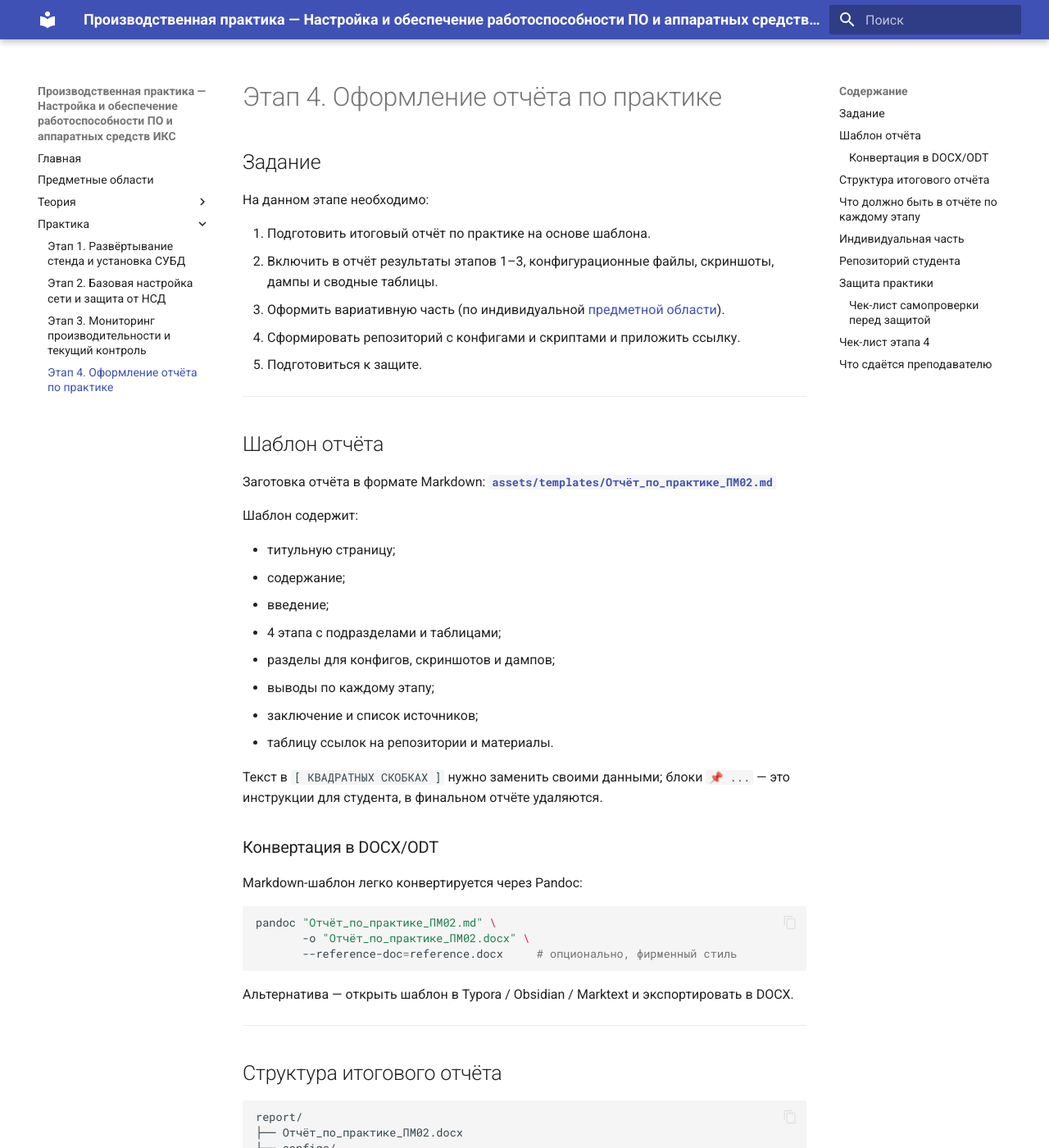
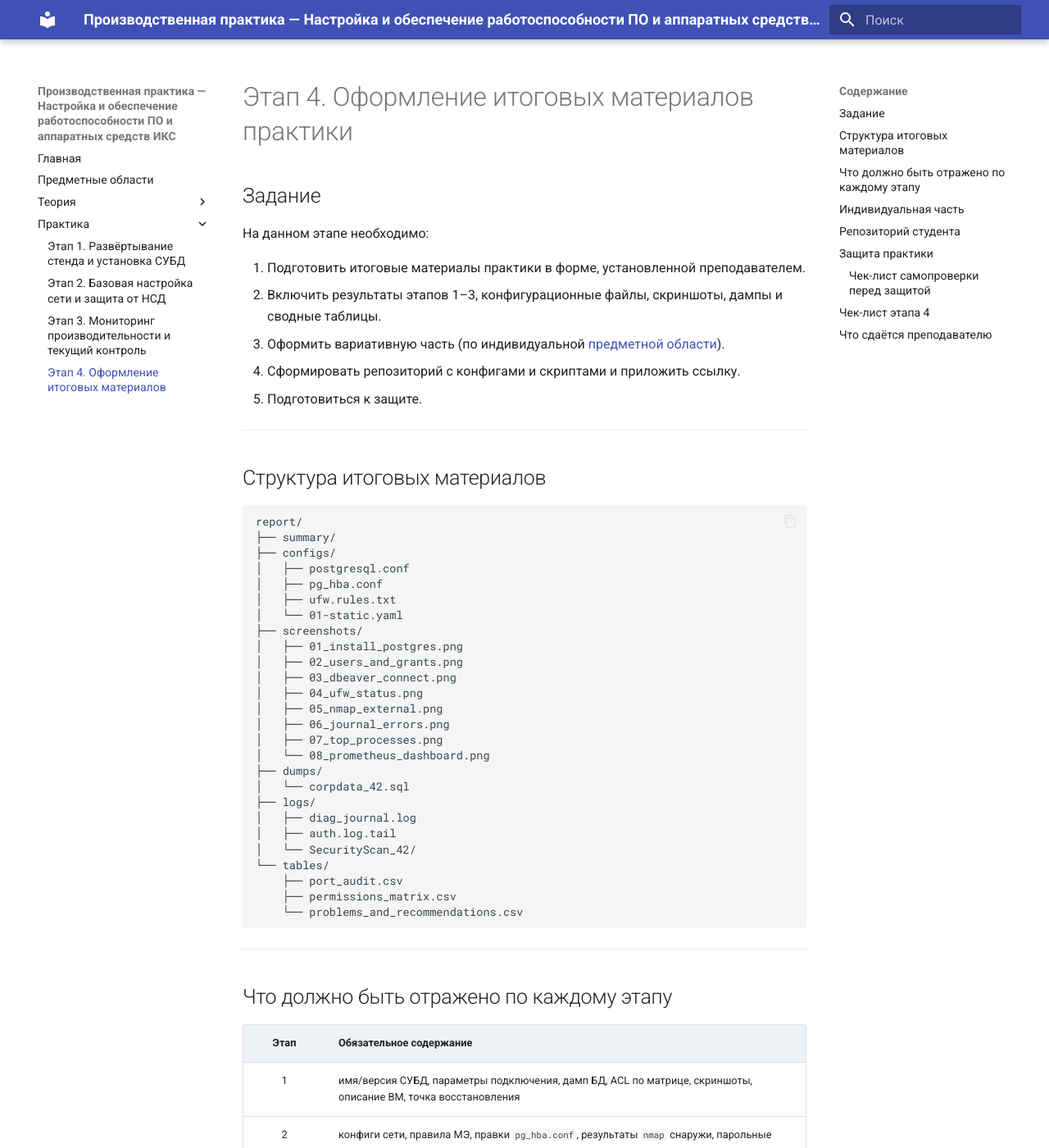
Before and after one commit to OlgaKraven/VKIP.PP.PM.02-method, an MkDocs documentation site: the page built from docs/practice/stage4.md, in a window 1280 px wide and 1400 px high. Shown: the whole window at 82% size. Built offline with MkDocs 1.6.1 and Material for MkDocs 9.7.7, drawn with Linux system fonts in a browser that asks for light colours; some of the changed text lies outside the part shown.

Commit message:
Remove report template link

````diff
--- a/docs/practice/stage4.md
+++ b/docs/practice/stage4.md
@@ -1,54 +1,22 @@
-# Этап 4. Оформление отчёта по практике
+# Этап 4. Оформление итоговых материалов практики
 
 ## Задание
 
 На данном этапе необходимо:
 
-1. Подготовить итоговый отчёт по практике на основе шаблона.
-2. Включить в отчёт результаты этапов 1–3, конфигурационные файлы, скриншоты, дампы и сводные таблицы.
+1. Подготовить итоговые материалы практики в форме, установленной преподавателем.
+2. Включить результаты этапов 1–3, конфигурационные файлы, скриншоты, дампы и сводные таблицы.
 3. Оформить вариативную часть (по индивидуальной [предметной области](../subject_areas.md)).
 4. Сформировать репозиторий с конфигами и скриптами и приложить ссылку.
 5. Подготовиться к защите.
 
 ---
 
-## Шаблон отчёта
-
-Заготовка отчёта в формате Markdown:
-**[`assets/templates/Отчёт_по_практике_ПМ02.md`](../assets/templates/%D0%9E%D1%82%D1%87%D1%91%D1%82_%D0%BF%D0%BE_%D0%BF%D1%80%D0%B0%D0%BA%D1%82%D0%B8%D0%BA%D0%B5_%D0%9F%D0%9C02.md)**
-
-Шаблон содержит:
-
-- титульную страницу;
-- содержание;
-- введение;
-- 4 этапа с подразделами и таблицами;
-- разделы для конфигов, скриншотов и дампов;
-- выводы по каждому этапу;
-- заключение и список источников;
-- таблицу ссылок на репозитории и материалы.
-
-Текст в `[ КВАДРАТНЫХ СКОБКАХ ]` нужно заменить своими данными; блоки `📌 ...` — это инструкции для студента, в финальном отчёте удаляются.
-
-### Конвертация в DOCX/ODT
-
-Markdown-шаблон легко конвертируется через Pandoc:
-
-```bash
-pandoc "Отчёт_по_практике_ПМ02.md" \
-       -o "Отчёт_по_практике_ПМ02.docx" \
-       --reference-doc=reference.docx     # опционально, фирменный стиль
-```
-
-Альтернатива — открыть шаблон в Typora / Obsidian / Marktext и экспортировать в DOCX.
-
----
-
-## Структура итогового отчёта
+## Структура итоговых материалов
 
 ```
 report/
-├── Отчёт_по_практике_ПМ02.docx
+├── summary/
 ├── configs/
 │   ├── postgresql.conf
 │   ├── pg_hba.conf
@@ -77,14 +45,14 @@ report/
 
 ---
 
-## Что должно быть в отчёте по каждому этапу
+## Что должно быть отражено по каждому этапу
 
 | Этап | Обязательное содержание |
 |:---:|--------------------------|
 | 1 | имя/версия СУБД, параметры подключения, дамп БД, ACL по матрице, скриншоты, описание ВМ, точка восстановления |
 | 2 | конфиги сети, правила МЭ, правки `pg_hba.conf`, результаты `nmap` снаружи, парольные политики, журнал входов |
 | 3 | экспорт журналов событий, анализ автозагрузки, отчёт антивируса, метрики CPU/RAM/диска/сети, скриншоты внешнего мониторинга, таблица проблем и рекомендаций |
-| 4 | оформленный документ, репозиторий, готовность к защите |
+| 4 | итоговые материалы, репозиторий, готовность к защите |
 
 ---
 
@@ -103,7 +71,7 @@ report/
     - VLAN / VPN до удалённого офиса.
 4. **Долгосрочный мониторинг и алертинг**: триггеры в Zabbix / правила Alertmanager / уведомления в почту/Telegram.
 5. **Аудит ИБ** по чек-листу варианта, сводная таблица рекомендаций.
-6. **Отчёт о выполненной работе** — отдельный раздел в общем документе.
+6. **Описание выполненной работы** — отдельный раздел в итоговых материалах.
 
 ---
 
@@ -162,18 +130,18 @@ git push -u origin main
 
 | Вопрос | ПК | Да/нет | Комментарий |
 |--------|:--:|:------:|-------------|
-| Шаблон заполнен полностью? | — |  |  |
-| Все этапы 1–3 отражены в отчёте? | 2.1–2.4 |  |  |
+| Итоговые материалы подготовлены полностью? | — |  |  |
+| Все этапы 1–3 отражены в материалах? | 2.1–2.4 |  |  |
 | Конфиги, скриншоты и дампы приложены? | 2.1, 2.2 |  |  |
 | Сформирован репозиторий студента? | — |  |  |
 | Подготовлена демонстрация стенда? | 2.2, 2.4 |  |  |
-| Документ конвертирован в `.docx`/`.odt`? | — |  |  |
+| Форма представления соответствует требованиям преподавателя? | — |  |  |
 
 ---
 
 ## Что сдаётся преподавателю
 
-1. `Отчёт_по_практике_ПМ02.docx` (или `.odt`).
+1. Итоговые материалы в форме, установленной преподавателем.
 2. Папка `report/` (см. структуру выше) — может быть отдельным архивом или репозиторием.
 3. Ссылка на личный репозиторий студента.
 4. Готовность к защите по графику.
--- a/mkdocs.yml
+++ b/mkdocs.yml
@@ -27,7 +27,7 @@ nav:
       - Этап 1. Развёртывание стенда и установка СУБД: practice/stage1.md
       - Этап 2. Базовая настройка сети и защита от НСД: practice/stage2.md
       - Этап 3. Мониторинг производительности и текущий контроль: practice/stage3.md
-      - Этап 4. Оформление отчёта по практике: practice/stage4.md
+      - Этап 4. Оформление итоговых материалов: practice/stage4.md
 
 markdown_extensions:
   - tables
````
Also changed, not shown: README.md (+2 -3 lines), docs/assets/templates/Отчёт_по_практике_ПМ02.md (deleted, +0 -331 lines), docs/index.md (+1 -20 lines).
